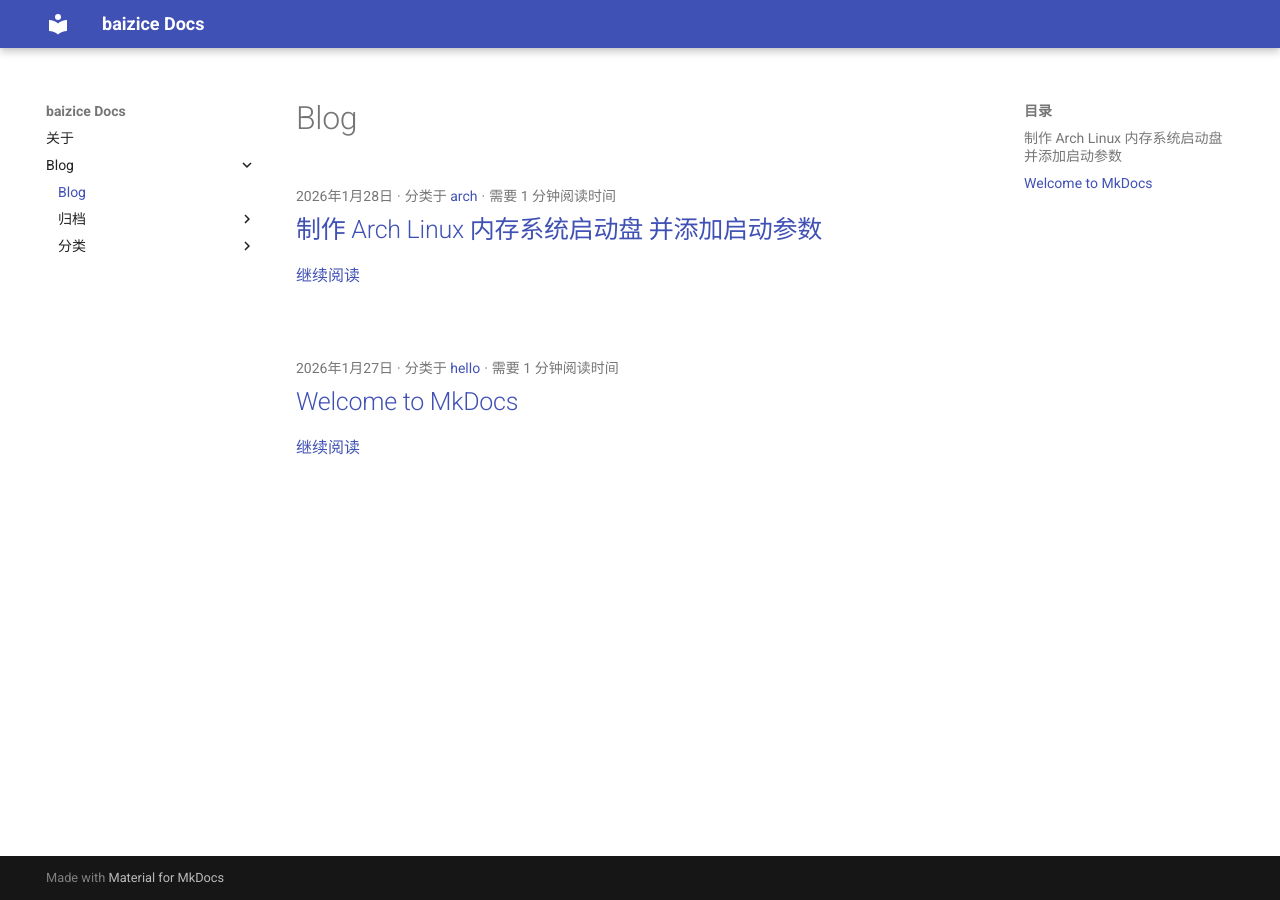
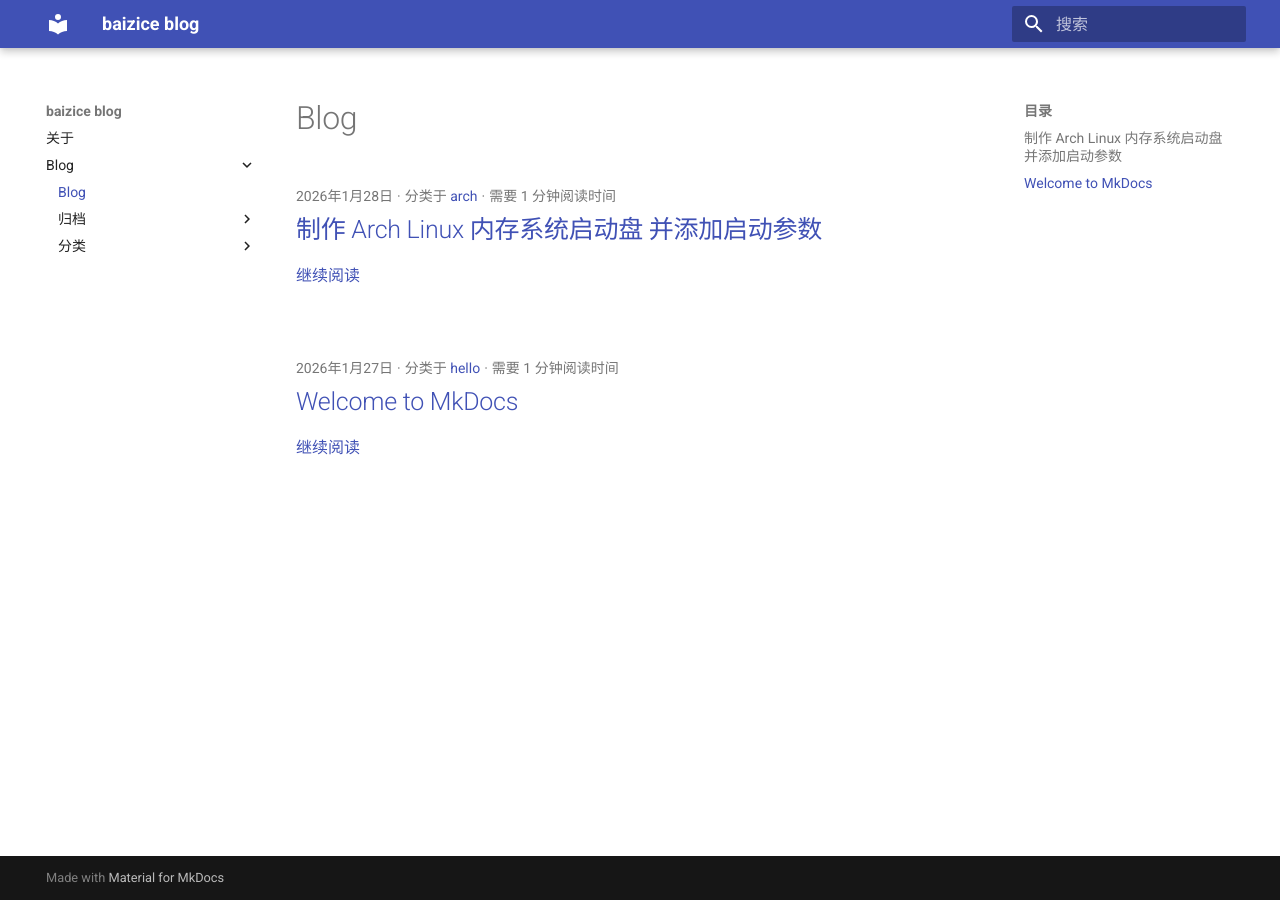
Before and after one commit to baizice/baizice.github.io, an MkDocs documentation site: the page built from docs/blog/index.md, in a window 1280 px wide. Built offline with MkDocs 1.6.1 and Material for MkDocs 9.7.7, drawn with Linux system fonts in a browser that asks for light colours.

Commit message:
change docs to blog

```diff
--- a/mkdocs.yml
+++ b/mkdocs.yml
@@ -1,8 +1,17 @@
-site_name: baizice Docs
+site_name: baizice blog
 theme:
   name: material
   language: zh
+  features:
+    - search.highlight
+    - search.share
+    - search.suggest
 plugins:
   - blog:
      blog_dir: blog
      blog_toc: true
+  - search:
+extra:
+  analytics:
+    provider: google
+    property: G-E8P6LQT6ZG
```
